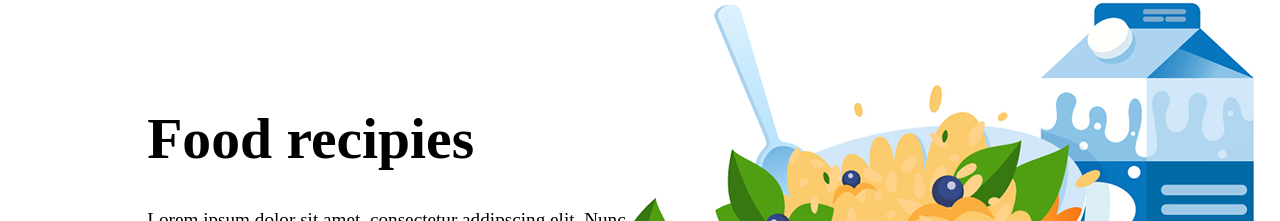
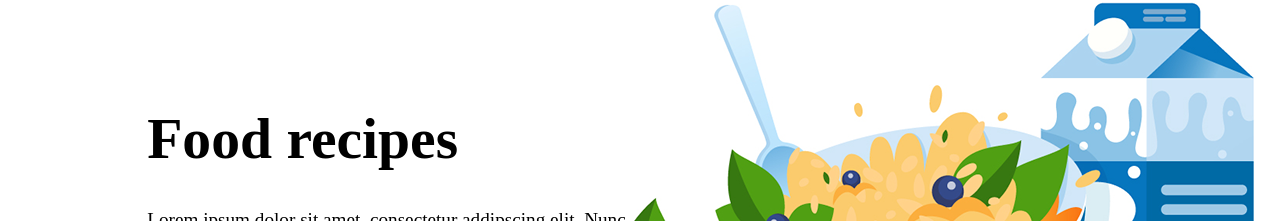
Before and after one commit to stefanv14/food-recipes-app, a React (Create React App) app in the folder my-app/: page / in a window 1280 px wide. Shown: the part 196-417 px from the top of the page. Built offline with nearby package versions, Linux system fonts and the light colour scheme; no server answers; the HTML template or start-up script is replaced by a standard one.

Commit message:
Update HeaderSection.js

```diff
--- a/my-app/src/components/Sections/HeaderSection/HeaderSection.js
+++ b/my-app/src/components/Sections/HeaderSection/HeaderSection.js
@@ -9,7 +9,7 @@ const headerSection = () => {
     return (
         <header className="Header">
             <div className="TextLeft">
-                <h1 className="Heading">Food recipies</h1>
+                <h1 className="Heading">Food recipes</h1>
                 <p>Lorem ipsum dolor sit amet, consectetur addipscing elit. Nunc maximus, nulla ut commodo sagittis sapien dui mattis dui non pulvnar lorem felis nec erat</p><br />
                     <Link   activeClass="active"
                             className="Btn"
```
